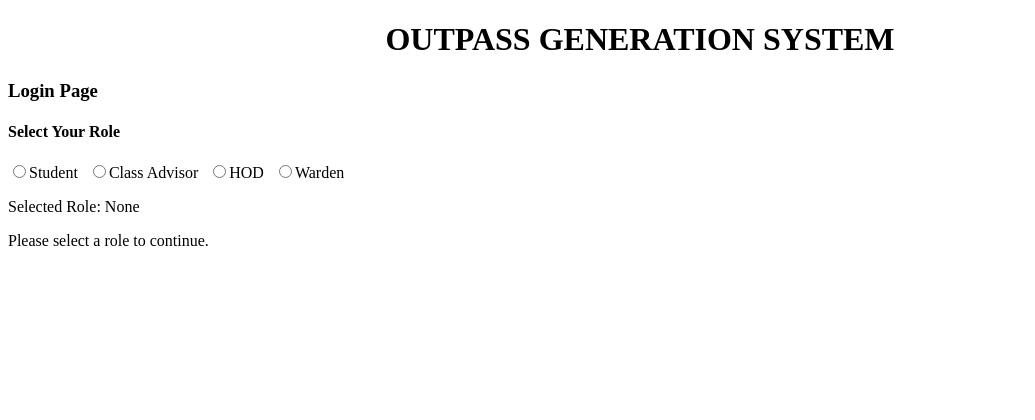
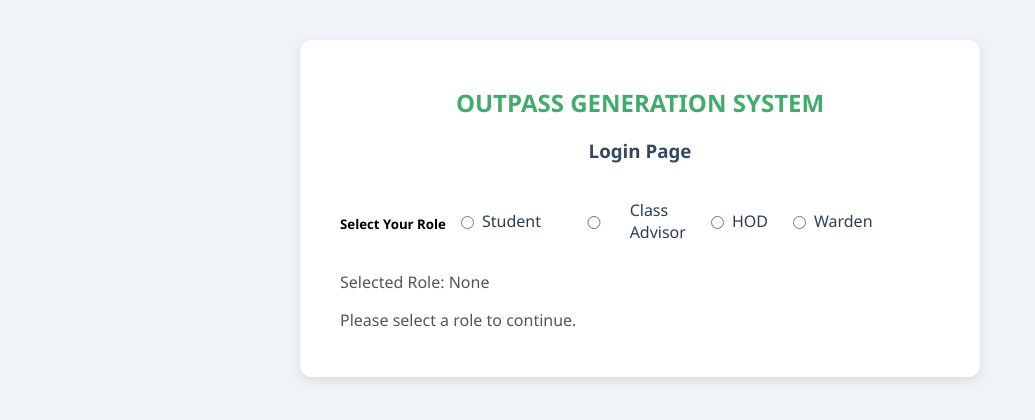
Before and after one commit to Ebenezer-03/Outpass_01, a React (Vite) app: page / in a window 1280 px wide. Shown: the top 420 px of the page, without its empty margins (0-1035 px from the left). Built offline with nearby package versions, Linux system fonts and the light colour scheme.

Commit message:
Style Commit

```diff
--- /dev/null
+++ b/src/App.css
@@ -0,0 +1,50 @@
+/* App.css */
+
+body {
+  margin: 0;
+  font-family: 'Segoe UI', Tahoma, Geneva, Verdana, sans-serif;
+  background-color: #f0f4f8;
+}
+
+.LoginPage {
+  max-width: 600px;
+  margin: 40px auto;
+  background-color: white;
+  border-radius: 12px;
+  padding: 30px 40px;
+  box-shadow: 0 4px 12px rgba(0, 0, 0, 0.1);
+}
+
+h1 {
+  text-align: center;
+  color: #42ac6e;
+  font-size: 24px;
+  margin-bottom: 10px;
+}
+
+h3 {
+  text-align: center;
+  color: #34495e;
+  margin-bottom: 30px;
+}
+
+.user-role {
+  display: flex;
+  flex-wrap: wrap;
+  gap: 10px;
+  margin-bottom: 15px;
+}
+
+.user-role label {
+  display: flex;
+  align-items: center;
+  gap: 5px;
+  font-size: 16px;
+  color: #2c3e50;
+  cursor: pointer;
+}
+
+p {
+  font-size: 16px;
+  color: #555;
+}
--- a/src/App.jsx
+++ b/src/App.jsx
@@ -1,6 +1,7 @@
 import React, { useState } from "react";
 import RoleSelector from "./components/RoleSelector";
 import ValidateUser from "./components/ValidateUser";
+import "./App.css"; // Assuming you have some CSS styles
 
 function App() {
   const [selectedRole, setSelectedRole] = useState("");
@@ -14,6 +15,7 @@ function App() {
       <ValidateUser role={selectedRole} />
     </div>
   );
+
 }
 
 export default App;
--- a/src/Components/RoleForms/ClassAdvisorForm.jsx
+++ b/src/Components/RoleForms/ClassAdvisorForm.jsx
@@ -35,7 +35,7 @@ function ClassAdvisorForm() {
         />
       </label>
       <br />
-      <button type="submit">Login</button>
+      <button className="login-button" type="submit">Login</button>
     </form>
   );
 }
--- a/src/Components/RoleForms/HODForm.jsx
+++ b/src/Components/RoleForms/HODForm.jsx
@@ -35,7 +35,7 @@ function HODForm() {
         />
       </label>
       <br />
-      <button type="submit">Login</button>
+      <button className="login-button" type="submit">Login</button>
     </form>
   );
 }
--- a/src/Components/RoleForms/StudentForm.jsx
+++ b/src/Components/RoleForms/StudentForm.jsx
@@ -22,7 +22,7 @@ function StudentForm() {
         Date of Birth:
         <input type="date" value={dob} onChange={(e) => setDob(e.target.value)} />
       </label><br></br>
-      <button type="submit">Login</button>
+      <button className = "login-button"type="submit">Login</button>
     </form>
     </div>
   );
--- a/src/Components/RoleForms/WardenForm.jsx
+++ b/src/Components/RoleForms/WardenForm.jsx
@@ -35,7 +35,7 @@ function WardenForm() {
         />
       </label>
       <br />
-      <button type="submit">Login</button>
+      <button className="login-button" type="submit">Login</button>
     </form>
   );
 }
--- a/src/Components/RoleSelector.jsx
+++ b/src/Components/RoleSelector.jsx
@@ -7,7 +7,7 @@ function RoleSelector({ selectedRole, setSelectedRole }) {
 
   return (
     <div className="user-role">
-      <h4>Select Your Role</h4>
+      <h5>Select Your Role</h5>
       {["Student", "Class Advisor", "HOD", "Warden"].map((role) => (
         <label key={role} style={{ marginRight: "10px" }}>
           <input
--- /dev/null
+++ b/src/Components/ValidateUser.css
@@ -0,0 +1,48 @@
+h4{
+    text-align: center;
+    color: #5164dc;
+    font-size: 20px;
+    font-weight: 600;
+    margin-bottom: 10px;
+}
+
+ h2 {
+  margin-bottom: 25px;
+  color: #2c3e50;
+}
+
+.form-group {
+  text-align: left;
+  margin-bottom: 18px;
+}
+
+label {
+  display: block;
+  font-weight: 500;
+  margin-bottom: 6px;
+  color: #34495e;
+}
+
+input {
+  width: 100%;
+  padding: 10px 12px;
+  border-radius: 8px;
+  border: 1px solid #ccc;
+  font-size: 14px;
+}
+
+.login-button {
+  width: 100%;
+  background-color: #27ae60;
+  color: white;
+  padding: 12px;
+  border: none;
+  border-radius: 8px;
+  font-size: 16px;
+  cursor: pointer;
+  margin-top: 10px;
+}
+
+.login-button:hover {
+  background-color: #219653;
+}
--- a/src/Components/ValidateUser.jsx
+++ b/src/Components/ValidateUser.jsx
@@ -3,6 +3,7 @@ import StudentForm from "./RoleForms/StudentForm";
 import ClassAdvisorForm from "./RoleForms/ClassAdvisorForm";
 import HODForm from "./RoleForms/HODForm";
 import WardenForm from "./RoleForms/WardenForm";
+import "./ValidateUser.css"; // Assuming you have some CSS styles
 
 function ValidateUser({ role }) {
   if (!role) {
--- /dev/null
+++ b/src/Theme.jsx
@@ -0,0 +1,18 @@
+// theme.js
+import { createTheme } from '@mui/material/styles';
+
+const theme = createTheme({
+  palette: {
+    primary: {
+      main: '#1976d2',
+    },
+    secondary: {
+      main: '#dc004e',
+    },
+  },
+  typography: {
+    fontFamily: 'Roboto, Arial',
+  },
+});
+
+export default theme;
--- a/src/main.jsx
+++ b/src/main.jsx
@@ -1,6 +1,9 @@
 import { StrictMode } from 'react'
 import { createRoot } from 'react-dom/client'
+import ReactDOM from 'react-dom/client'
 import App from './App.jsx'
+import { ThemeProvider } from '@mui/material/styles'
+import theme from './Theme.jsx'
 import React from 'react';
 
 
```
Also changed, not shown: src/Components/RoleSelector.css (deleted).
